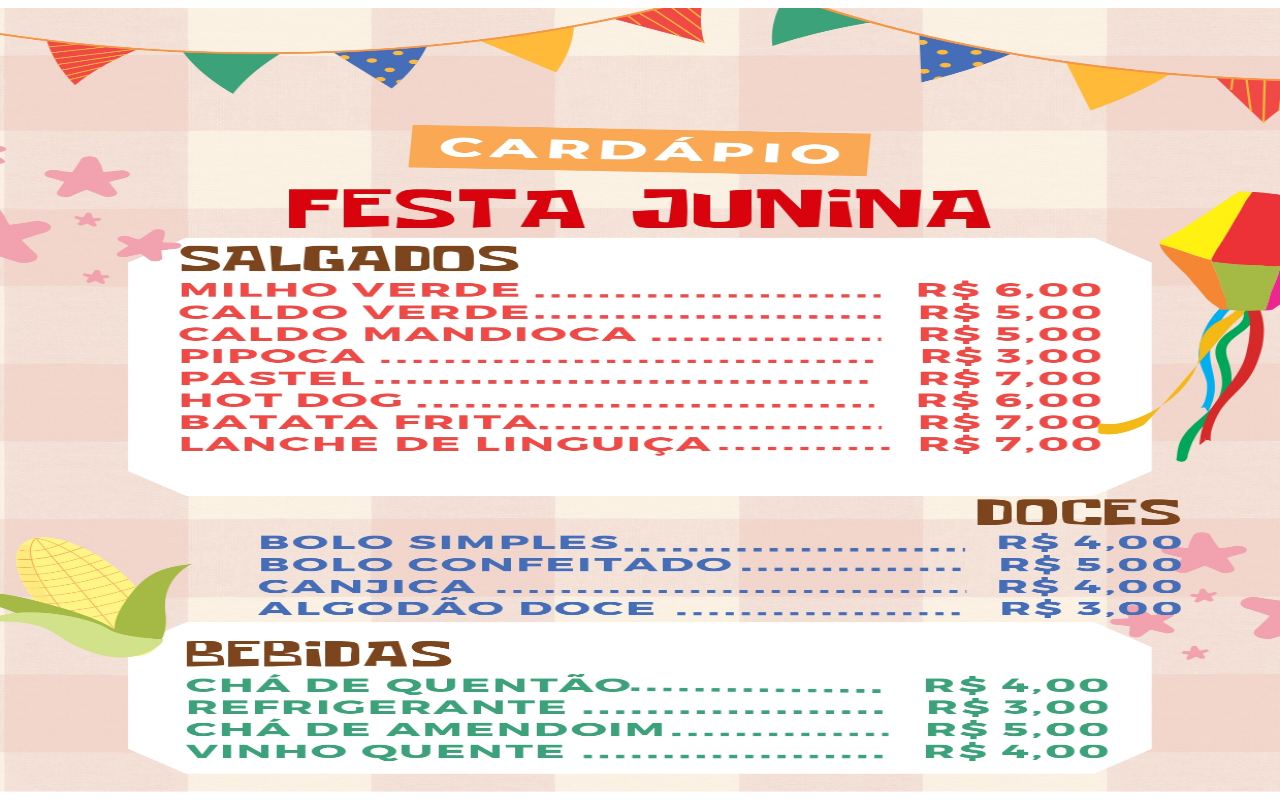
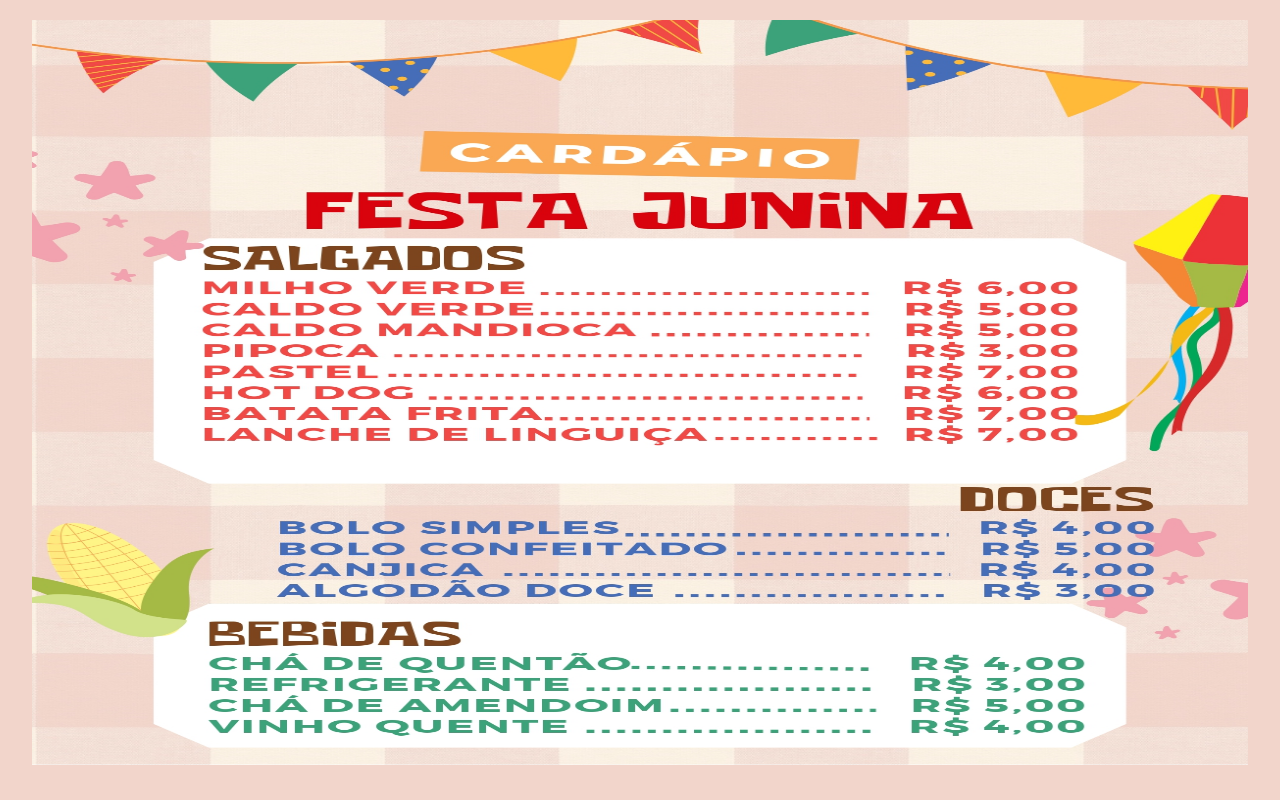
Before and after one commit to thaismtss/cardapio-quermese, a plain HTML site: page index.html in a window 1280 px wide. Drawn offline with Linux system fonts and the light colour scheme.

Commit message:
add background-color

```diff
--- a/index.html
+++ b/index.html
@@ -8,6 +8,6 @@
     <title>Cardapio - Capela nossa senhora Aparecida</title>
 </head>
 <body>
-
+    <div class="imagem"></div>
 </body>
 </html>
--- a/style.css
+++ b/style.css
@@ -1,11 +1,16 @@
 body {
   margin: 0;
   padding: 0;
-  box-shadow: none;
-  overflow: hidden;
-  width: 100vw;
-  height: 100vh;
-  background: url('./quermese_page-0001.jpg') no-repeat  center;
-  background-position: center;
-  background-size: 100% 98%;
+  background-color: #F2D5CB;
 }
+
+.imagem {
+    display: flex;
+    justify-content: center;
+    align-items: center;
+    width: 100vw;
+    height: 98vh;
+    background: url('./quermese_page-0001.jpg') no-repeat scroll center;
+    background-position: center;
+    background-size: 95% 95%;
+}
```
